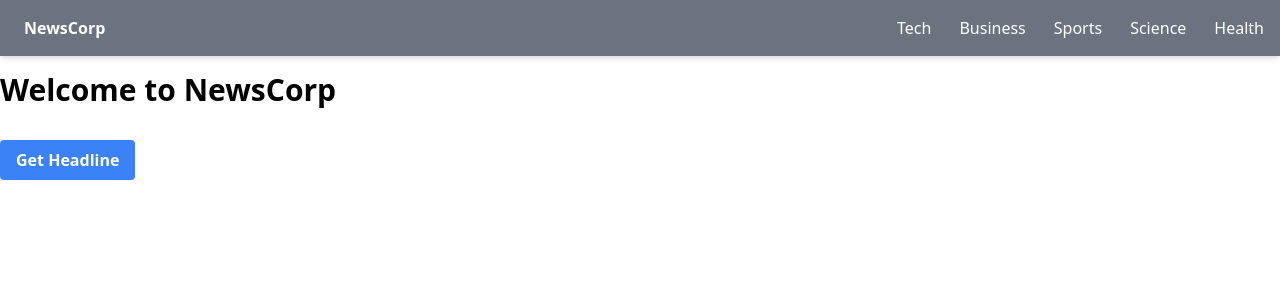
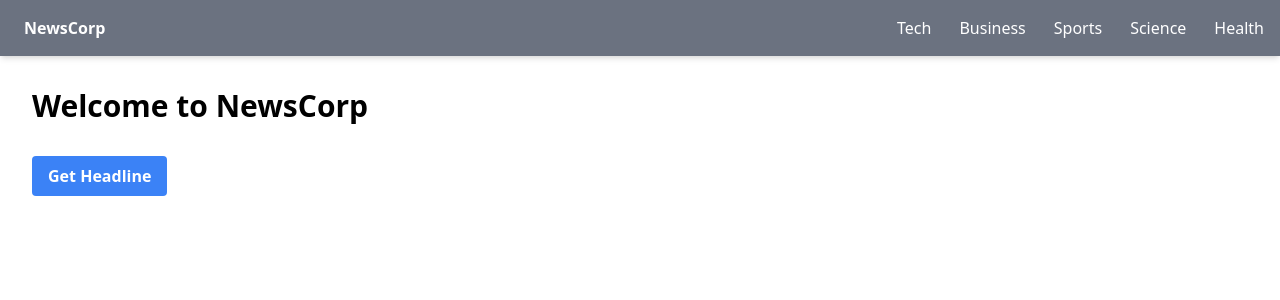
Before and after one commit to brad-bartlett/news, a Next.js app: page / in a window 1280 px wide. Shown: the top 300 px of the page. Built offline with nearby package versions, Linux system fonts and the light colour scheme; a web font is replaced by a local one.

Commit message:
wrapper on home

```diff
--- a/pages/index.tsx
+++ b/pages/index.tsx
@@ -2,6 +2,7 @@ import React from "react";
 import Head from "next/head";
 import ShowHome from "@/src/sections/home";
 import NavBar from "@/src/components/NavBar";
+import PageWrapper from "@/src/commons/PageWrapper";
 
 function Home() {
   return (
@@ -10,7 +11,9 @@ function Home() {
         <title>NewsCorp</title>
       </Head>
       <NavBar />
-      <ShowHome />
+      <PageWrapper>
+        <ShowHome />
+      </PageWrapper>
     </>
   );
 }
```
